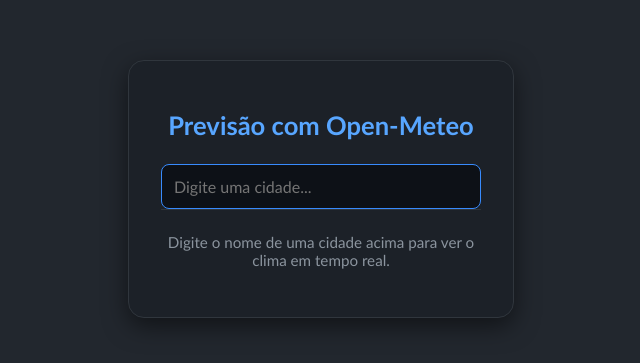
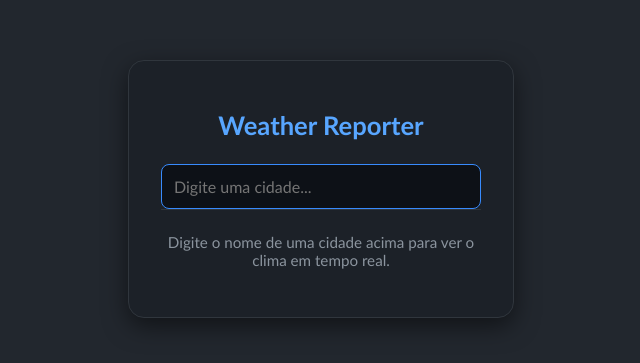
Before and after one commit to LeandroKAK/bootcamp2-app, a plain HTML site: page index.html in a window 1280 px wide. Shown: the part 211-574 px from the top of the page, without its empty margins (319-959 px from the left). Drawn offline with Linux system fonts and the light colour scheme.

Commit message:
Atualizado o nome do app no index e adicionado o README-md completo

```diff
--- a/index.html
+++ b/index.html
@@ -8,7 +8,7 @@
 </head>
 <body>
     <div class="card">
-        <h1>Previsão com Open-Meteo</h1>
+        <h1>Weather Reporter</h1>
 
         <div class="busca-container">
             <input type="text" id="inputCidade" placeholder="Digite uma cidade..." autocomplete="off">
```
Also changed, not shown: 1 other file.
